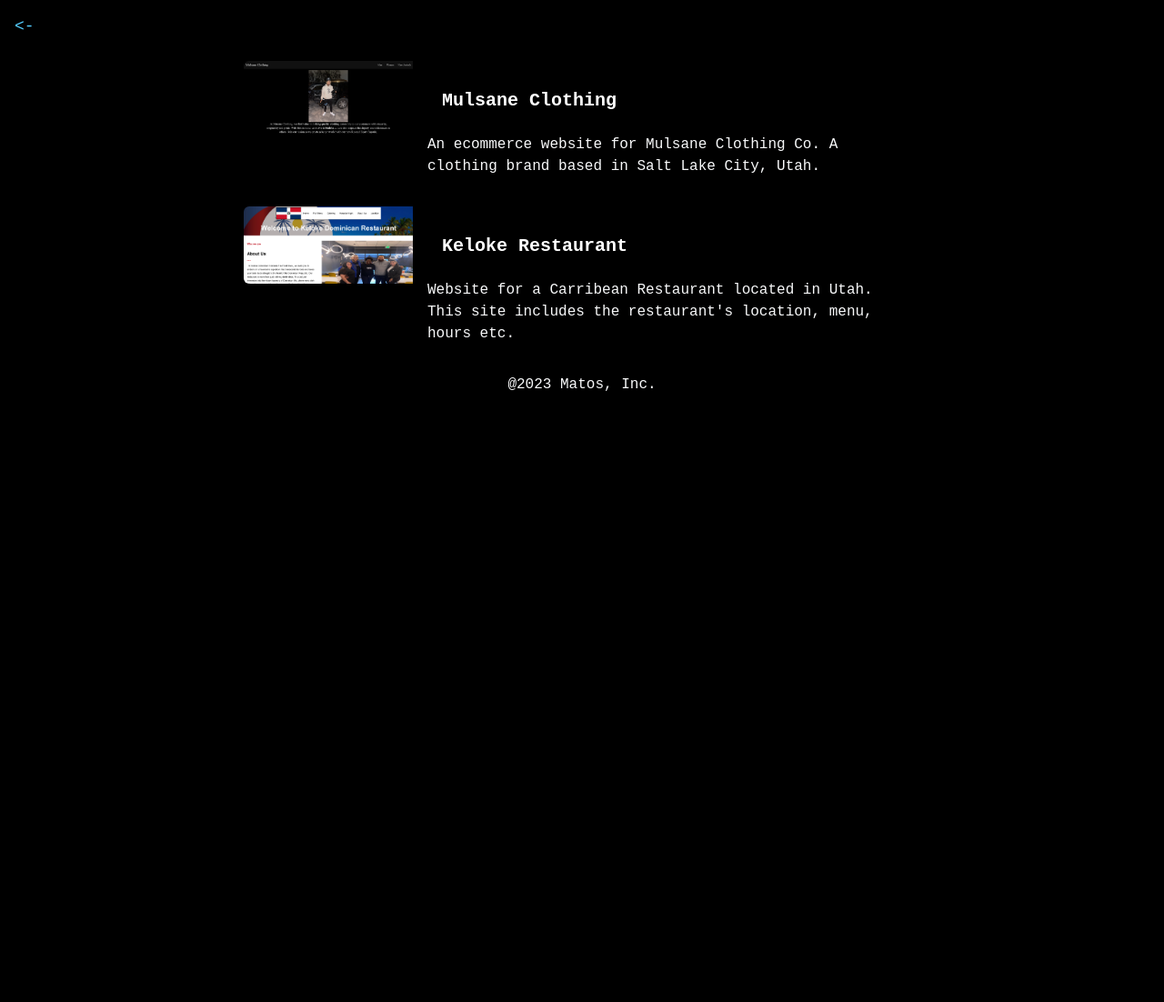
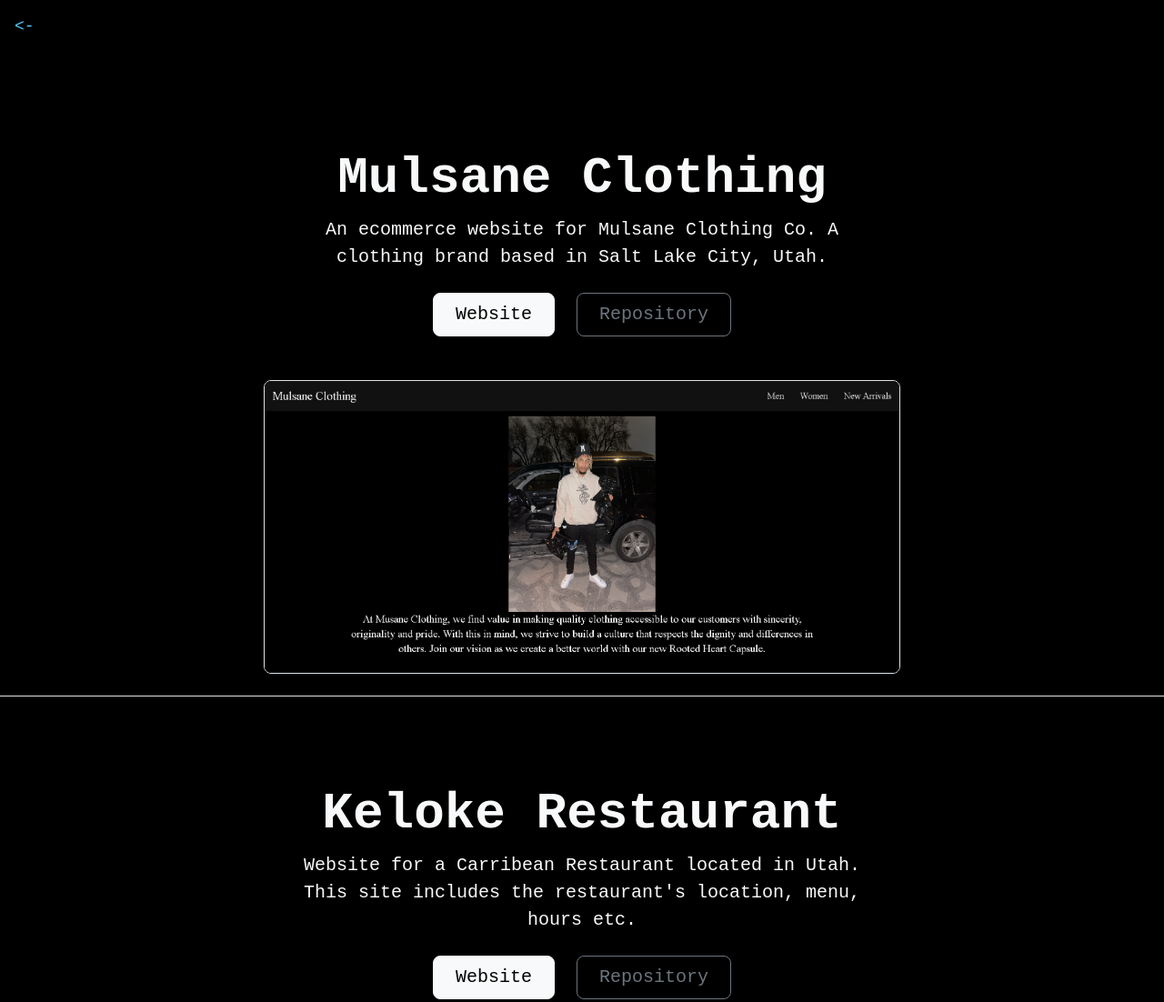
Before and after one commit to johncmatos/Portfolio, a website: page HTML/Full_Portfolio.html in a window 1280 px wide. Shown: the top 1102 px of the page at 91% size. Before the commit the page ends 800 px from the top, so only its background shows below. Drawn offline with nearby package versions, Linux system fonts and the light colour scheme; files whose address does not match are found by name.

Commit message:
Completed design for certficate and portfolio pages.

```diff
--- a/HTML/Full_Portfolio.html
+++ b/HTML/Full_Portfolio.html
@@ -24,50 +24,43 @@
   </div>
 
 
-   <!--link disapears when screen is small, fix it, make cards have space in between so the screen is filled with content, add a footer as well-->
-
- <div class="row justify-content-center">
-
-   <div class="card mb-3 border-0 bg-black" style="max-width: 768px;"> <!--max width matches the size of a tablet-->
-     <div class="row g-0">
-       <div class="col-md-3 bg-black">
-         <img src="C:\Users\johnc\Desktop\Git_Repos\Portfolio\Images\Screenshot 2023-11-04 054456.png" class="img-fluid rounded-start" alt="...">
+  <div class="px-4 pt-5 my-5 text-center border-bottom">
+    <h1 class="display-4 fw-bold">Mulsane Clothing</h1>
+    <div class="col-lg-6 mx-auto">
+      <p class="lead mb-4">An ecommerce website for Mulsane Clothing Co. A clothing brand based in Salt Lake City, Utah.</p>
+      <div class="d-grid gap-2 d-sm-flex justify-content-sm-center mb-5">
+        <button type="button" class="btn btn-light btn-lg px-4 me-sm-3">Website</button>
+        <button type="button" class="btn btn-outline-secondary btn-lg px-4">Repository</button>
       </div>
-       <div class="col-md-9">
-         <div class="card-body bg-black text-light">
-           <div class="navbar-links">
-             <ul>
-               <li><a target="_blank" rel="noopener noreferrer" href="C:\Users\johnc\Desktop\Git_Repos\Mulsane-Clothing\HTML\Home.html"><h5>Mulsane Clothing</h5></a></li>
-             </ul>
     </div>
-           <p class="card-text">An ecommerce website for Mulsane Clothing Co. A clothing brand based in Salt Lake City, Utah.</p>
-         </div>
+    <div class="overflow-hidden" style="max-height: 50vh;">
+      <div class="container px-5">
+        <img src="C:\Users\johnc\Desktop\Git_Repos\Portfolio\Images\Screenshot 2023-11-04 054456.png" class="img-fluid border rounded-3 shadow-lg mb-4" alt="Example image" width="700" height="500" loading="lazy">
       </div>
     </div>
   </div>
 
-   <div class="card mb-3 border-0 bg-black" style="max-width: 768px;">
-     <div class="row g-0">
-       <div class="col-md-3 bg-black">
-         <img src="C:\Users\johnc\Desktop\Git_Repos\Portfolio\Images\Screenshot 2024-02-04 004259.png" class="img-fluid rounded-start" alt="...">
-       </div>
-       <div class="col-md-9">
+  <div class="b-example-divider"></div>
 
-         <div class="card-body bg-black text-light">
-           <div class="navbar-links">
-             <ul>
-               <li><a target="_blank" rel="noopener noreferrer" href="C:\Users\johnc\Desktop\Git_Repos\KR\HTML_KR\Home_KR.html"><h5>Keloke Restaurant</h5></a></li>
-             </ul>
-           </div>
-           <p class="card-text">Website for a Carribean Restaurant located in Utah. This site includes the restaurant's location, menu, hours etc.</p>
-         </div>
-
+  <div class="px-4 pt-5 my-5 text-center border-bottom">
+    <h1 class="display-4 fw-bold">Keloke Restaurant</h1>
+    <div class="col-lg-6 mx-auto">
+      <p class="lead mb-4">Website for a Carribean Restaurant located in Utah. This site includes the restaurant's location, menu, hours etc.</p>
+      <div class="d-grid gap-2 d-sm-flex justify-content-sm-center mb-5">
+        <button type="button" class="btn btn-light btn-lg px-4 me-sm-3">Website</button>
+        <button type="button" class="btn btn-outline-secondary btn-lg px-4">Repository</button>
       </div>
     </div>
+    <div class="overflow-hidden" style="max-height: 50vh;">
+      <div class="container px-5">
+        <img src="C:\Users\johnc\Desktop\Git_Repos\Portfolio\Images\Screenshot 2024-02-04 004259.png" class="img-fluid border rounded-3 shadow-lg mb-4" alt="Example image" width="700" height="500" loading="lazy">
       </div>
     </div>
 
-<div class="row justify-content-around">
+
+  </div>
+
+  <div class="text-center">
     <div class="col-sm-auto fs-5 mb-4">
       <p>@2023 Matos, Inc.</p>
     </div>
```
Also changed, not shown: HTML/Certificates.html (+19 -19 lines). Lines whose indentation alone changed are shown as unchanged.
